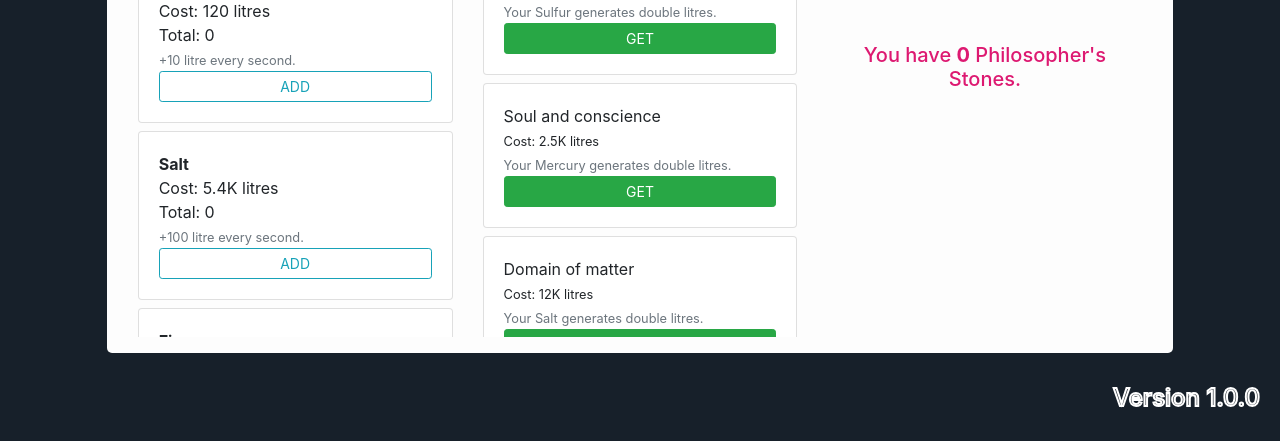
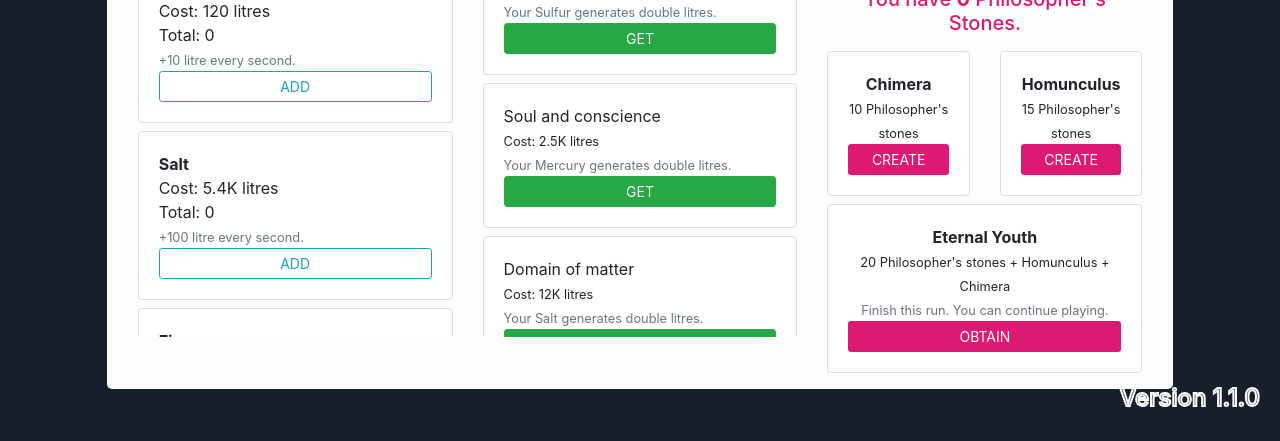
Before and after one commit to ALTKEMIST/clicker, a plain HTML site: page index.html in a window 1280 px wide. Shown: the part 359-800 px from the top of the page. Drawn offline with Linux system fonts and the light colour scheme.

Commit message:
added objectives

```diff
--- a/index.html
+++ b/index.html
@@ -195,16 +195,50 @@
                         </div>
                     </div>
                     <div class="col text-center">
+                        <div class="row">
+                            <div class="col">
                                 <h3>Production:</h3>
                                 You have produced <span id="production"></span> litres of Quintessence.
-
                                 </br>
                                 <span id="per_second"></span> litres per second
                                 </br>
-                        <img class="intButton mt-4" onclick="add()" src="./public/img/ALTKEMISTLogo.png" alt="Click to generate Quintaesencia" width="25%"/>
+                                <img class="intButton mt-2" onclick="add()" src="./public/img/ALTKEMISTLogo.png" alt="Click to generate Quintaesencia" width="25%"/>
                                 <br><small class="text-muted">Click to generate!</small>
                                 <br>
-                        <h5 class="mt-5 ps-text">You have <span id="stones" class="font-weight-bold"></span> Philosopher's Stones.</h5>
+                                <h5 class="mt-2 ps-text">You have <span id="stones" class="font-weight-bold"></span> Philosopher's Stones.</h5>
+                            </div>
+                        </div>
+                        <div class="row">
+                            <div class="col">
+                                <div class="card mt-2">
+                                    <div class="card-body font-weight-bold">
+                                        Chimera<br>
+                                        <small>10 Philosopher's stones</small><br>
+                                        <button type="button" id="btnChimera" class="btn btn-block btn-sm btn-filo" onclick="upgradeSpirit(9)">CREATE</button>
+                                    </div>
+                                </div>
+                            </div>
+                            <div class="col">
+                                <div class="card mt-2">
+                                    <div class="card-body font-weight-bold">
+                                        Homunculus<br>
+                                        <small>15 Philosopher's stones</small><br>
+                                        <button type="button" id="btnHomunculus" class="btn btn-block btn-sm btn-filo" onclick="upgradeSpirit(10)">CREATE</button>
+                                    </div>
+                                </div>
+                            </div>
+                            <div class="col">
+                                <div class="card mt-2">
+                                    <div class="card-body font-weight-bold">
+                                        Eternal Youth<br>
+                                        <small>20 Philosopher's stones + Homunculus + Chimera</small><br>
+                                        <small class="text-muted">Finish this run. You can continue playing.</small><br>
+                                        <button type="button" id="btnEternal" class="btn btn-block btn-sm btn-filo" onclick="upgradeSpirit(11)">OBTAIN</button>
+                                    </div>
+                                </div>
+                            </div>
+                        </div>
+
                     </div>
                 </div>
             </div>
@@ -213,7 +247,7 @@
 
     <!-- Options-->
 
-    <div class="text-dark h4 version">Version 1.0.0</div>
+    <div class="text-dark h4 version">Version 1.1.0</div>
 
     <div class="modal fade" id="optionsM" tabindex="-1" role="dialog">
         <div class="modal-dialog modal-lg modal-dialog-centered modal-dialog-scrollable" role="document">
--- a/public/js/main.js
+++ b/public/js/main.js
@@ -27,6 +27,8 @@ function stop(){
 }
 
 function load() {
+    console.log('Game version: 1.1.0');
+
     try{
         switch(save_data['counter']){
             case undefined:
@@ -79,6 +81,10 @@ function load() {
                 save_data['stone'] = 0;
                 save_data['stoneSC'] = 376000000;
 
+                save_data['quimera'] = false;
+                save_data['homunculo'] = false;
+                save_data['eterna_juventud'] = false;
+
                 save_data['backgroundImage'] = "";
                 save_data['backgroundMusic'] = "";
                 save_data['cheats'] = false;
@@ -96,6 +102,18 @@ function load() {
                 break;
 
         }
+
+        if(save_data['quimera']){
+            btnChimera.disabled = true;
+        }
+        if(save_data['homunculo']){
+            btnHomunculus.disabled = true;
+        }
+        if(save_data['eterna_juventud']){
+            btnEternal.disabled = true;
+        }
+
+
         production.innerHTML = newNumber(save_data['counter'],2);
         per_second.innerHTML = newNumber(save_data['lps'],2);
         azufre.innerHTML = newNumber(save_data['azufre'],2);
@@ -148,6 +166,7 @@ function load() {
     catch (e){
         console.log ('Unexpected error: ' + e.message)
     }
+    console.log('This is the GODMODE Console.');
 }
 
 function add(){
@@ -160,7 +179,7 @@ function upgrade(type){
         case 1:
             if (save_data['counter']>=save_data['azufreC']){
                 save_data['counter'] -= Math.round(save_data['azufreC']);
-                save_data['azufreC'] = save_data['azufreC'] * Math.pow(1.4,(save_data['azufre']+1));
+                save_data['azufreC'] = save_data['azufreC'] * Math.pow(1.04,(save_data['azufre']+1));
                 save_data['azufre'] += 1;
                 stop();
                 run();
@@ -171,7 +190,7 @@ function upgrade(type){
         case 2:
             if (save_data['counter']>=save_data['mercurioC']){
                 save_data['counter'] -= Math.round(save_data['mercurioC']);
-                save_data['mercurioC'] = save_data['mercurioC'] * Math.pow(1.6,(save_data['mercurio']+1));
+                save_data['mercurioC'] = save_data['mercurioC'] * Math.pow(1.06,(save_data['mercurio']+1));
                 save_data['mercurio'] += 1;
                 stop();
                 run();
@@ -182,7 +201,7 @@ function upgrade(type){
         case 3:
             if (save_data['counter']>=save_data['salC']){
                 save_data['counter'] -= Math.round(save_data['salC']);
-                save_data['salC'] = save_data['salC'] * Math.pow(1.8,(save_data['sal']+1));
+                save_data['salC'] = save_data['salC'] * Math.pow(1.08,(save_data['sal']+1));
                 save_data['sal'] += 1;
                 stop();
                 run();
@@ -193,7 +212,7 @@ function upgrade(type){
         case 4:
             if (save_data['counter']>=save_data['fireC']){
                 save_data['counter'] -= Math.round(save_data['fireC']);
-                save_data['fireC'] = save_data['fireC'] * Math.pow(2.0,(save_data['fire']+1));
+                save_data['fireC'] = save_data['fireC'] * Math.pow(1.10,(save_data['fire']+1));
                 save_data['fire'] += 1;
                 stop();
                 run();
@@ -204,7 +223,7 @@ function upgrade(type){
         case 5:
             if (save_data['counter']>=save_data['waterC']){
                 save_data['counter'] -= Math.round(save_data['waterC']);
-                save_data['waterC'] = save_data['waterC'] * Math.pow(2.2,(save_data['water']+1));
+                save_data['waterC'] = save_data['waterC'] * Math.pow(1.12,(save_data['water']+1));
                 save_data['water'] += 1;
                 stop();
                 run();
@@ -215,7 +234,7 @@ function upgrade(type){
         case 6:
             if (save_data['counter']>=save_data['airC']){
                 save_data['counter'] -= Math.round(save_data['airC']);
-                save_data['airC'] = save_data['airC'] * Math.pow(2.4,(save_data['air']+1));
+                save_data['airC'] = save_data['airC'] * Math.pow(1.14,(save_data['air']+1));
                 save_data['air'] += 1;
                 stop();
                 run();
@@ -226,7 +245,7 @@ function upgrade(type){
         case 7:
             if (save_data['counter']>=save_data['earthC']){
                 save_data['counter'] -= Math.round(save_data['earthC']);
-                save_data['earthC'] = save_data['earthC'] * Math.pow(2.6,(save_data['earth']+1));
+                save_data['earthC'] = save_data['earthC'] * Math.pow(1.16,(save_data['earth']+1));
                 save_data['earth'] += 1;
                 stop();
                 run();
@@ -244,7 +263,7 @@ function upgradeSpirit(type){
         case 0:
             if (save_data['counter']>=save_data['click_cost']){
                 save_data['counter'] -= Math.round(save_data['click_cost']);
-                save_data['click_cost'] = save_data['click_cost'] * Math.pow(1.2,(save_data['multiplier']+1));
+                save_data['click_cost'] = save_data['click_cost'] * Math.pow(1.02,(save_data['multiplier']+1));
                 save_data['multiplier'] += 1;
                 stop();
                 run();
@@ -254,7 +273,7 @@ function upgradeSpirit(type){
         case 1:
             if (save_data['counter']>=save_data['azufreSC']){
                 save_data['counter'] -= Math.round(save_data['azufreSC']);
-                save_data['azufreSC'] = save_data['azufreSC'] * Math.pow(1.9,(save_data['azufreSpirits']+1));
+                save_data['azufreSC'] = save_data['azufreSC'] * Math.pow(1.09,(save_data['azufreSpirits']+1));
                 save_data['azufreSpirits'] += 1;
                 save_data['azufre_v'] = save_data['azufre_v']*2;
                 stop();
@@ -266,7 +285,7 @@ function upgradeSpirit(type){
         case 2:
             if (save_data['counter']>=save_data['mercurioSC']){
                 save_data['counter'] -= Math.round(save_data['mercurioSC']);
-                save_data['mercurioSC'] = save_data['mercurioSC'] * Math.pow(1.9,(save_data['mercurioSpirits']+1));
+                save_data['mercurioSC'] = save_data['mercurioSC'] * Math.pow(1.1,(save_data['mercurioSpirits']+1));
                 save_data['mercurioSpirits'] += 1;
                 save_data['mercurio_v'] = save_data['mercurio_v']*2;
                 stop();
@@ -278,7 +297,7 @@ function upgradeSpirit(type){
         case 3:
             if (save_data['counter']>=save_data['salSC']){
                 save_data['counter'] -= Math.round(save_data['salSC']);
-                save_data['salSC'] = save_data['salSC'] * Math.pow(1.9,(save_data['salSpirits']+1));
+                save_data['salSC'] = save_data['salSC'] * Math.pow(1.11,(save_data['salSpirits']+1));
                 save_data['salSpirits'] += 1;
                 save_data['sal_v'] = save_data['sal_v']*2;
                 stop();
@@ -290,7 +309,7 @@ function upgradeSpirit(type){
         case 4:
             if (save_data['counter']>=save_data['fireSC']){
                 save_data['counter'] -= Math.round(save_data['fireSC']);
-                save_data['fireSC'] = save_data['fireSC'] * Math.pow(1.9,(save_data['fireSpirits']+1));
+                save_data['fireSC'] = save_data['fireSC'] * Math.pow(1.12,(save_data['fireSpirits']+1));
                 save_data['fireSpirits'] += 1;
                 save_data['fire_v'] = save_data['fire_v']*2;
                 stop();
@@ -302,7 +321,7 @@ function upgradeSpirit(type){
         case 5:
             if (save_data['counter']>=save_data['waterSC']){
                 save_data['counter'] -= Math.round(save_data['waterSC']);
-                save_data['waterSC'] = save_data['waterSC'] * Math.pow(1.9,(save_data['waterSpirits']+1));
+                save_data['waterSC'] = save_data['waterSC'] * Math.pow(1.13,(save_data['waterSpirits']+1));
                 save_data['waterSpirits'] += 1;
                 save_data['water_v'] = save_data['water_v']*2;
                 stop();
@@ -314,7 +333,7 @@ function upgradeSpirit(type){
         case 6:
             if (save_data['counter']>=save_data['airSC']){
                 save_data['counter'] -= Math.round(save_data['airSC']);
-                save_data['airSC'] = save_data['airSC'] * Math.pow(1.9,(save_data['airSpirits']+1));
+                save_data['airSC'] = save_data['airSC'] * Math.pow(1.14,(save_data['airSpirits']+1));
                 save_data['airSpirits'] += 1;
                 save_data['air_v'] = save_data['air_v']*2;
                 stop();
@@ -326,7 +345,7 @@ function upgradeSpirit(type){
         case 7:
             if (save_data['counter']>=save_data['earthSC']){
                 save_data['counter'] -= Math.round(save_data['earthSC']);
-                save_data['earthSC'] = save_data['earthSC'] * Math.pow(1.9,(save_data['earthSpirits']+1));
+                save_data['earthSC'] = save_data['earthSC'] * Math.pow(1.15,(save_data['earthSpirits']+1));
                 save_data['earthSpirits'] += 1;
                 save_data['earth_v'] = save_data['earth_v']*2;
                 stop();
@@ -341,7 +360,7 @@ function upgradeSpirit(type){
                     save_data['stone']-=7;
                 }
                 save_data['counter'] -= Math.round(save_data['stoneSC']);
-                save_data['stoneSC'] = save_data['stoneSC'] * Math.pow(2.2,(save_data['stone']+1));
+                save_data['stoneSC'] = save_data['stoneSC'] * Math.pow(1.02,(save_data['stone']+1));
                 save_data['stone'] += 1;
                 stop();
                 run();
@@ -350,6 +369,32 @@ function upgradeSpirit(type){
                 }
                 stones.innerHTML = save_data['stone'];
                 stoneS_cost.innerHTML = newNumber(save_data['stoneSC'],2);
+            }
+            break;
+        case 9:
+            if (save_data['stone']>=10 && !save_data['quimera']){
+                save_data['stone'] -= 10;
+                stones.innerHTML = save_data['stone'];
+                btnChimera.disabled = true;
+                save_data['quimera']=true;
+            }
+            break;
+        case 10:
+            if (save_data['stone']>=15 && !save_data['homunculo']){
+                save_data['stone'] -= 15;
+                stones.innerHTML = save_data['stone'];
+                btnHomunculus.disabled = true;
+                save_data['homunculo']=true;
+            }
+            break;
+        case 11:
+            if (save_data['stone']>=20 && !save_data['eterna_juventud']){
+                save_data['stone'] -= 20;
+                stones.innerHTML = save_data['stone'];
+                btnEternal.disabled = true;
+                save_data['eterna_juventud']=true;
+                $("#cheatsMSG").html("Now you are <span class='font-weight-bold'>INMORTAL</span>!");
+                $('#cheats').modal("show");
             }
             break;
     }
@@ -439,7 +484,9 @@ function newNumber(num, digits) {
       { value: 1e9, symbol: "G" },
       { value: 1e12, symbol: "T" },
       { value: 1e15, symbol: "P" },
-      { value: 1e18, symbol: "E" }
+      { value: 1e18, symbol: "E" },
+      { value: 1e21, symbol: "Z" },
+      { value: 1e24, symbol: "Y" }
     ];
     const rx = /\.0+$|(\.[0-9]*[1-9])0+$/;
     var item = lookup.slice().reverse().find(function(item) {
```
Lines whose indentation alone changed are shown as unchanged.
